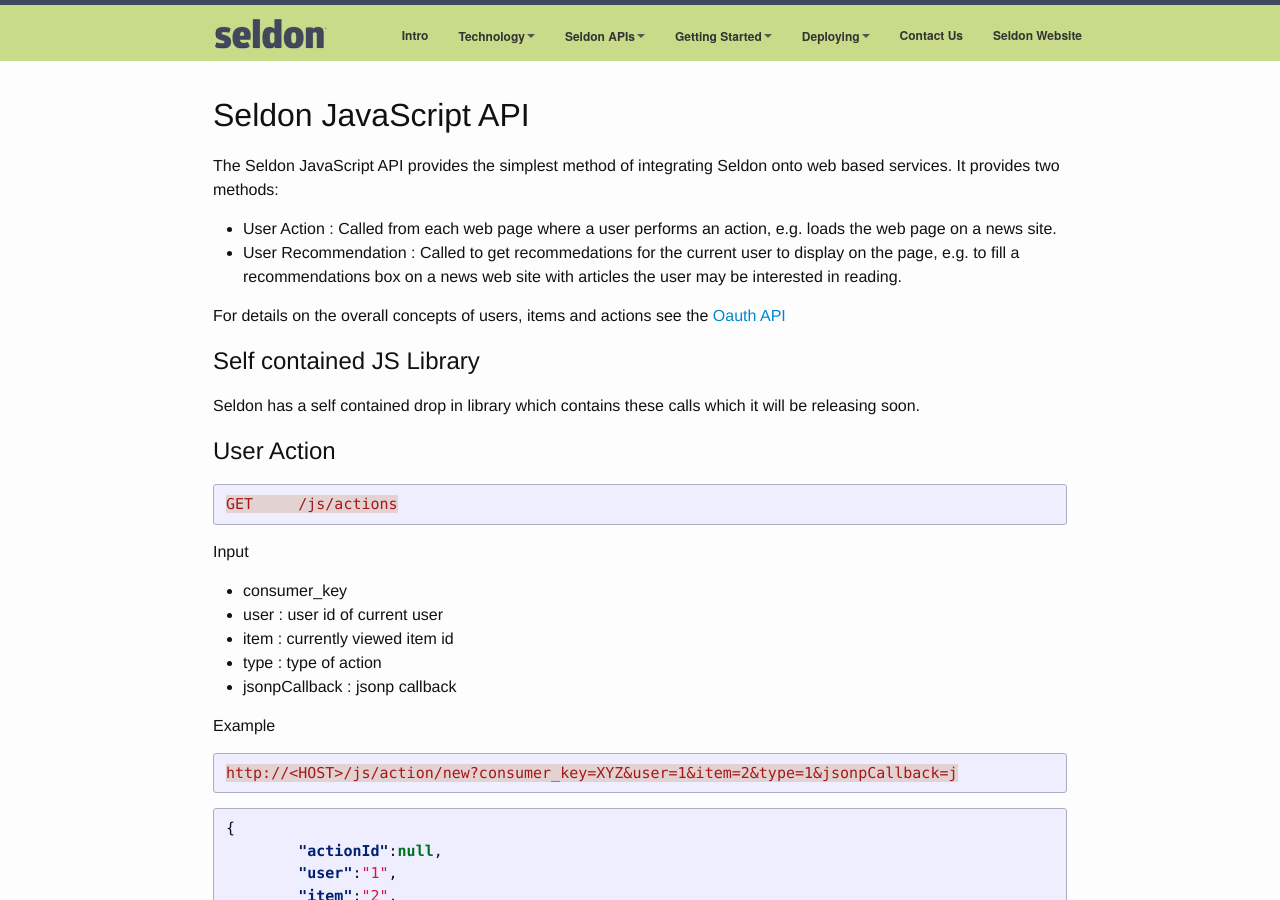
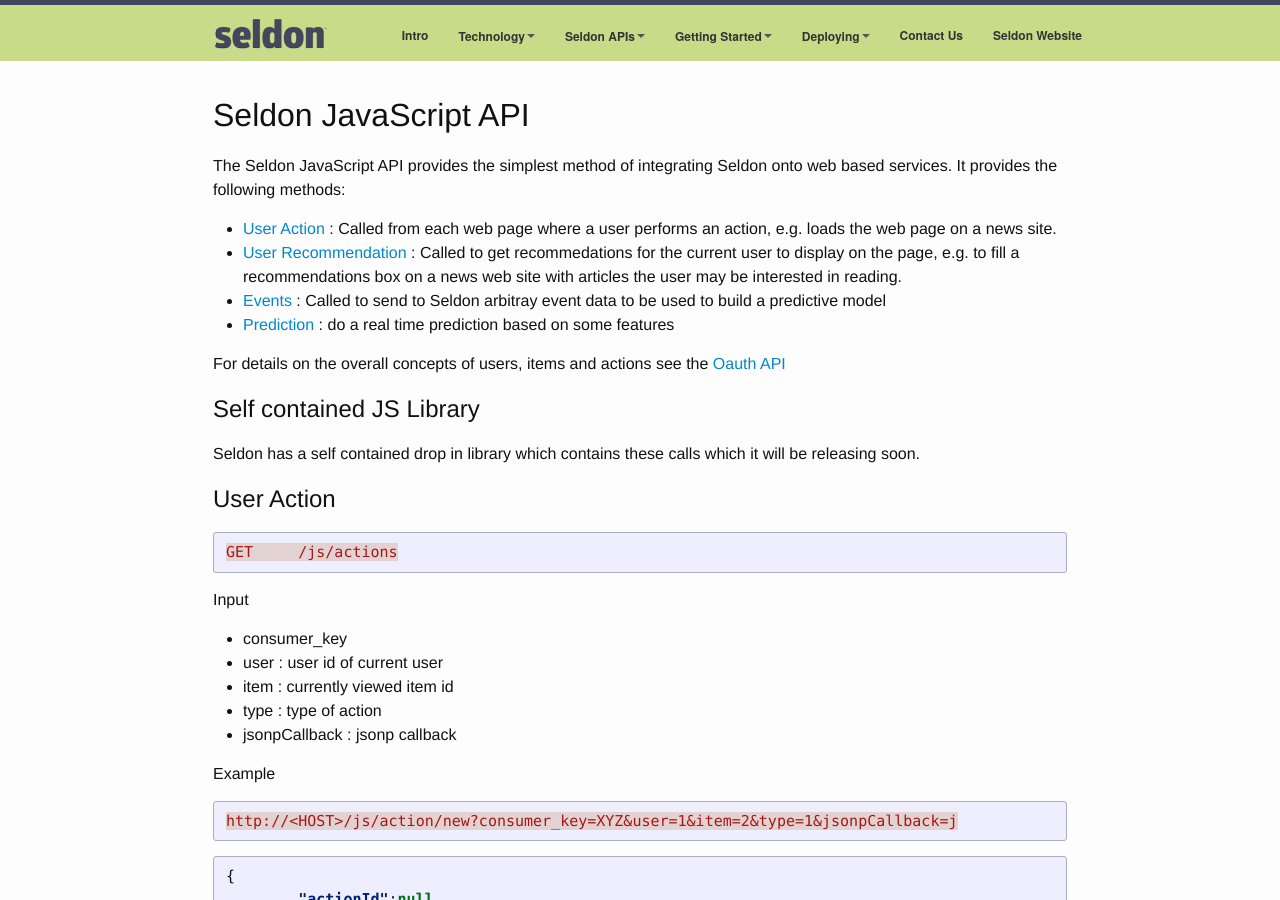
Before and after one commit to SeldonIO/seldonio.github.com, a Jekyll site: the page built from api-javascript.md, in a window 1280 px wide and 900 px high. Built offline with Jekyll 4.4.1, drawn with Linux system fonts in a browser that asks for light colours.

Commit message:
prediction docs

```diff
--- a/api-javascript.md
+++ b/api-javascript.md
@@ -5,17 +5,19 @@ title: JavaScript API
 
 # Seldon JavaScript API
 
-The Seldon JavaScript API provides the simplest method of integrating Seldon onto web based services. It provides two methods:
+The Seldon JavaScript API provides the simplest method of integrating Seldon onto web based services. It provides the following methods:
 
-* User Action : Called from each web page where a user performs an action, e.g. loads the web page on a news site.
-* User Recommendation : Called to get recommedations for the current user to display on the page, e.g. to fill a recommendations box on a news web site with articles the user may be interested in reading.
+* [User Action](#actions) : Called from each web page where a user performs an action, e.g. loads the web page on a news site.
+* [User Recommendation](#recommendations) : Called to get recommedations for the current user to display on the page, e.g. to fill a recommendations box on a news web site with articles the user may be interested in reading.
+* [Events](#events) : Called to send to Seldon arbitray event data to be used to build a predictive model
+* [Prediction](#predictive-scoring) : do a real time prediction based on some features
 
 For details on the overall concepts of users, items and actions see the [Oauth API](api-oauth.html)
 
 ## Self contained JS Library
 Seldon has a self contained drop in library which contains these calls which it will be releasing soon.
 
-## User Action
+## User Action <a name="actions"></a>
 
 {% highlight http %}
 GET     /js/actions
@@ -109,7 +111,7 @@ j({
 {% endhighlight %}
 
 
-## Events
+## Events <a name="events"></a>
 An endpoint to allow the injestion of arbitrary JSON event data.
 
 {% highlight http %}
```
Also changed, not shown: configuration.md (+1 -1 lines), offline-prediction-models.md (+1 -1 lines), pluggable-prediction-algorithms.md (+10 -10 lines), runtime-prediction.md (+2 -2 lines), seldon-server-setup.md (+1 -0 lines).
